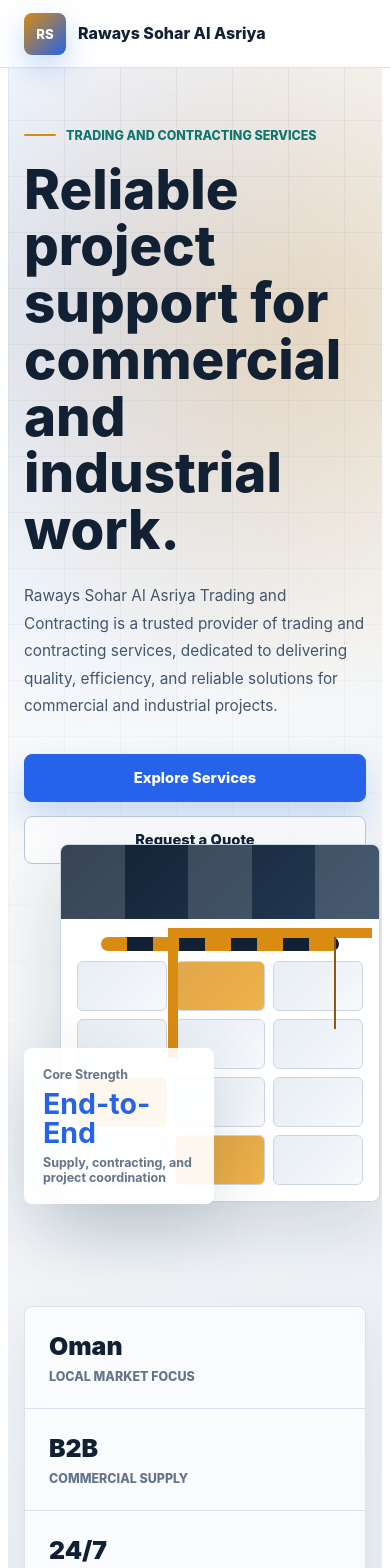
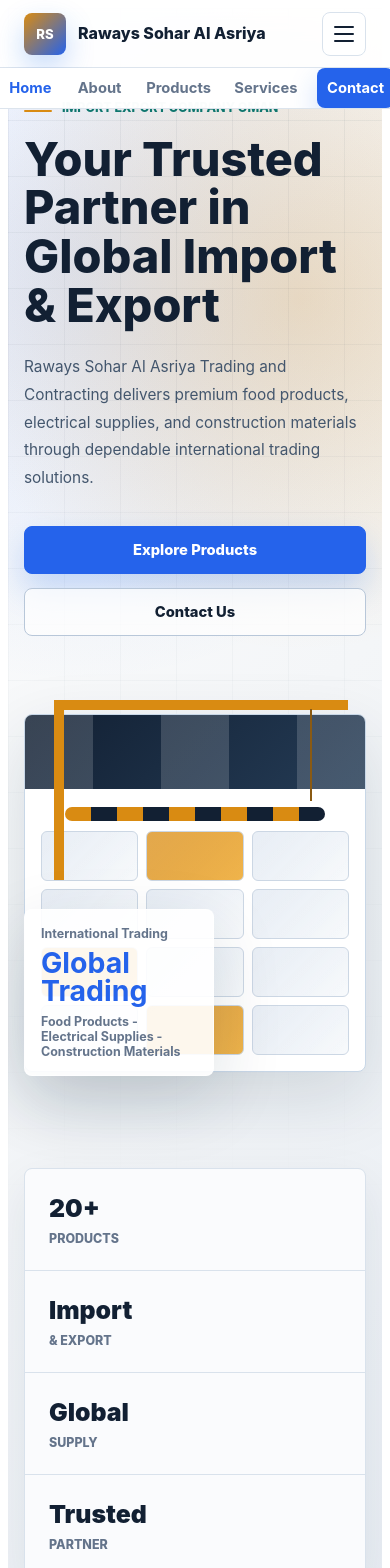
Before and after one commit to Litty2001/raways_solar, an Angular app: page /home in a window 390 px wide. Shown: the top 1568 px of the page. Built offline with nearby package versions, Linux system fonts and the light colour scheme.

Commit message:
Update website content and improve responsiveness

```diff
--- a/src/app/home/home.html
+++ b/src/app/home/home.html
@@ -3,10 +3,16 @@
     <span class="logo-mark">RS</span>
     <span>Raways Sohar Al Asriya</span>
   </a>
+  <input id="navToggle" class="nav-toggle" type="checkbox" aria-label="Toggle navigation" />
+  <label class="nav-menu-button" for="navToggle" aria-label="Open navigation menu">
+    <span></span>
+    <span></span>
+    <span></span>
+  </label>
   <ul class="nav-links">
     <li><a href="#home">Home</a></li>
     <li><a href="#about">About</a></li>
-    <li><a href="#products">Expertise</a></li>
+    <li><a href="#products">Products</a></li>
     <li><a href="#services">Services</a></li>
     <li><a href="#contact" class="nav-cta">Contact</a></li>
   </ul>
@@ -18,16 +24,16 @@
 
   <div class="container hero-layout">
     <div class="hero-content">
-      <span class="eyebrow">Trading and contracting services</span>
-      <h1 class="hero-title">Reliable project support for commercial and industrial work.</h1>
+      <span class="eyebrow">Import Export Company Oman</span>
+      <h1 class="hero-title">Your Trusted Partner in Global Import & Export</h1>
       <p class="hero-subtitle">
-        Raways Sohar Al Asriya Trading and Contracting is a trusted provider of
-        trading and contracting services, dedicated to delivering quality, efficiency,
-        and reliable solutions for commercial and industrial projects.
+        Raways Sohar Al Asriya Trading and Contracting delivers premium food products,
+        electrical supplies, and construction materials through dependable international
+        trading solutions.
       </p>
       <div class="hero-actions">
-        <a href="#services" class="btn-primary">Explore Services</a>
-        <a href="#contact" class="btn-outline">Request a Quote</a>
+        <a href="#products" class="btn-primary">Explore Products</a>
+        <a href="#contact" class="btn-outline">Contact Us</a>
       </div>
     </div>
 
@@ -42,29 +48,29 @@
       </div>
       <div class="crane-line"></div>
       <div class="hero-card">
-        <span class="hero-card-label">Core Strength</span>
-        <strong>End-to-End</strong>
-        <span>Supply, contracting, and project coordination</span>
+        <span class="hero-card-label">International Trading</span>
+        <strong>Global Trading</strong>
+        <span>Food Products - Electrical Supplies - Construction Materials</span>
       </div>
     </div>
   </div>
 
   <div class="container hero-stats">
     <div class="stat-item">
-      <span class="stat-num">Oman</span>
-      <span class="stat-label">Local Market Focus</span>
+      <span class="stat-num">20+</span>
+      <span class="stat-label">Products</span>
     </div>
     <div class="stat-item">
-      <span class="stat-num">B2B</span>
-      <span class="stat-label">Commercial Supply</span>
+      <span class="stat-num">Import</span>
+      <span class="stat-label">& Export</span>
     </div>
     <div class="stat-item">
-      <span class="stat-num">24/7</span>
-      <span class="stat-label">Project Responsiveness</span>
+      <span class="stat-num">Global</span>
+      <span class="stat-label">Supply</span>
     </div>
     <div class="stat-item">
-      <span class="stat-num">Turnkey</span>
-      <span class="stat-label">Contracting Support</span>
+      <span class="stat-num">Trusted</span>
+      <span class="stat-label">Partner</span>
     </div>
   </div>
 </section>
@@ -81,45 +87,47 @@
         </div>
       </div>
       <div class="about-badge-float">
-        <span class="big">QHSE</span>
-        <span class="small">Quality, safety, and reliable delivery</span>
+        <span class="big">GCC</span>
+        <span class="small">Quality sourcing and dependable delivery</span>
       </div>
     </div>
 
     <div class="about-text">
       <span class="section-tag">About Company</span>
-      <h2 class="section-title">Built to support demanding business operations.</h2>
+      <h2 class="section-title">A trusted international trading company based in Sohar, Oman.</h2>
       <div class="gold-divider"></div>
       <p>
-        We work with businesses, contractors, facilities, and industrial clients that
-        need dependable procurement, supply, coordination, and execution support.
+        Raways Sohar Al Asriya Trading and Contracting is an Import Export Company Oman
+        businesses rely on for professional international trading, global procurement,
+        and supply chain solutions.
       </p>
       <p>
-        Our approach is practical and service-focused: understand the requirement,
-        source the right materials or manpower, coordinate the work, and deliver with
-        clear communication from start to finish.
+        We source premium food products, electrical products, Solar Panels, and
+        construction materials from trusted suppliers, then coordinate reliable logistics
+        with a clear focus on quality, timely delivery, customer satisfaction, and
+        sustainable growth.
       </p>
 
       <div class="about-pillars">
         <div class="pillar">
           <span class="pillar-icon">01</span>
-          <div class="pillar-title">Quality Materials</div>
-          <div class="pillar-desc">Sourcing and supply support for project, facility, and industrial needs.</div>
+          <div class="pillar-title">Global Trading</div>
+          <div class="pillar-desc">International sourcing and import/export solutions.</div>
         </div>
         <div class="pillar">
           <span class="pillar-icon">02</span>
-          <div class="pillar-title">Efficient Execution</div>
-          <div class="pillar-desc">Coordinated work planning to reduce delays and keep projects moving.</div>
+          <div class="pillar-title">Premium Products</div>
+          <div class="pillar-desc">High-quality food, electrical, and construction materials.</div>
         </div>
         <div class="pillar">
           <span class="pillar-icon">03</span>
-          <div class="pillar-title">Reliable Support</div>
-          <div class="pillar-desc">Responsive communication and practical problem solving on active jobs.</div>
+          <div class="pillar-title">Reliable Supply</div>
+          <div class="pillar-desc">Efficient logistics and timely deliveries.</div>
         </div>
         <div class="pillar">
           <span class="pillar-icon">04</span>
-          <div class="pillar-title">Industrial Readiness</div>
-          <div class="pillar-desc">Services shaped for warehouses, plants, commercial sites, and facilities.</div>
+          <div class="pillar-title">Customer Commitment</div>
+          <div class="pillar-desc">Professional service with long-term partnerships.</div>
         </div>
       </div>
     </div>
@@ -130,8 +138,8 @@
   <div class="container">
     <div class="section-header split-header">
       <div>
-        <span class="section-tag">Expertise</span>
-        <h2 class="section-title">Trading and contracting capabilities for serious project requirements.</h2>
+        <span class="section-tag">Products</span>
+        <h2 class="section-title">Our Products</h2>
       </div>
       <a href="#contact" class="btn-primary">Discuss a Requirement</a>
     </div>
@@ -140,44 +148,44 @@
       <article class="product-card">
         <span class="product-index">01</span>
         <div class="product-icon supply-icon"></div>
-        <div class="product-cat">Trading</div>
-        <h3 class="product-name">Material Supply</h3>
-        <p class="product-desc">Procurement and delivery of project materials, consumables, tools, and site essentials.</p>
+        <div class="product-cat">International Trading</div>
+        <h3 class="product-name">Import & Export</h3>
+        <p class="product-desc">Professional global trading and procurement solutions for local and international markets.</p>
       </article>
       <article class="product-card">
         <span class="product-index">02</span>
         <div class="product-icon contract-icon"></div>
-        <div class="product-cat">Contracting</div>
-        <h3 class="product-name">Civil & Site Works</h3>
-        <p class="product-desc">Support for commercial and industrial site works, repairs, upgrades, and fit-out needs.</p>
+        <div class="product-cat">Food Products Supplier</div>
+        <h3 class="product-name">Food Products</h3>
+        <p class="product-desc">Rice Supplier and Sugar Supplier support with French Fries, Cardamom, Cumin, and premium spices.</p>
       </article>
       <article class="product-card">
         <span class="product-index">03</span>
         <div class="product-icon electrical-icon"></div>
-        <div class="product-cat">Technical</div>
-        <h3 class="product-name">Electrical Support</h3>
-        <p class="product-desc">Electrical materials, installation coordination, maintenance, and project support services.</p>
+        <div class="product-cat">Electrical Products</div>
+        <h3 class="product-name">Electrical Products</h3>
+        <p class="product-desc">Solar Panels, electrical accessories, and equipment selected for quality and reliability.</p>
       </article>
       <article class="product-card">
         <span class="product-index">04</span>
         <div class="product-icon logistics-icon"></div>
-        <div class="product-cat">Operations</div>
-        <h3 class="product-name">Logistics Coordination</h3>
-        <p class="product-desc">Vendor coordination, delivery planning, and site movement support for critical supplies.</p>
+        <div class="product-cat">Construction Materials</div>
+        <h3 class="product-name">Construction Materials</h3>
+        <p class="product-desc">Scaffolding, Steel Bars, Plywood, and building materials supplied for durability and strength.</p>
       </article>
       <article class="product-card">
         <span class="product-index">05</span>
         <div class="product-icon maintenance-icon"></div>
-        <div class="product-cat">Facilities</div>
-        <h3 class="product-name">Maintenance Services</h3>
-        <p class="product-desc">Routine maintenance and responsive support for commercial and industrial facilities.</p>
+        <div class="product-cat">Global Procurement</div>
+        <h3 class="product-name">Global Procurement</h3>
+        <p class="product-desc">Reliable sourcing from trusted manufacturers worldwide with competitive pricing.</p>
       </article>
       <article class="product-card">
         <span class="product-index">06</span>
         <div class="product-icon manpower-icon"></div>
-        <div class="product-cat">Resources</div>
-        <h3 class="product-name">Manpower Support</h3>
-        <p class="product-desc">Skilled and general manpower coordination for projects, maintenance, and site operations.</p>
+        <div class="product-cat">Supply Chain</div>
+        <h3 class="product-name">Supply Chain Solutions</h3>
+        <p class="product-desc">Efficient logistics and international distribution for dependable product movement.</p>
       </article>
     </div>
   </div>
@@ -188,34 +196,34 @@
     <div class="services-intro">
       <div>
         <span class="section-tag">Services</span>
-        <h2 class="section-title">A straightforward process from request to delivery.</h2>
+        <h2 class="section-title">International trading services for dependable supply.</h2>
       </div>
       <p>
-        We help clients move from requirement to execution with clear scoping,
-        practical sourcing, controlled coordination, and dependable follow-through.
+        We support customers with import and export services, premium product sourcing,
+        reliable logistics, and professional supply for food, electrical, and construction needs.
       </p>
     </div>
 
     <div class="services-list">
       <article class="service-item">
         <span class="service-num">01</span>
-        <h3 class="service-title">Requirement Review</h3>
-        <p class="service-desc">We clarify project scope, site needs, material specifications, timelines, and budget expectations.</p>
+        <h3 class="service-title">Import & Export</h3>
+        <p class="service-desc">Professional international trading services, product procurement, and import/export logistics.</p>
       </article>
       <article class="service-item">
         <span class="service-num">02</span>
-        <h3 class="service-title">Sourcing & Quotation</h3>
-        <p class="service-desc">We source suitable products, vendors, and resources, then provide clear pricing and delivery details.</p>
+        <h3 class="service-title">Food Product Supply</h3>
+        <p class="service-desc">Premium food products including Rice, Sugar, French Fries, Cardamom, Cumin, and mixed spices.</p>
       </article>
       <article class="service-item">
         <span class="service-num">03</span>
-        <h3 class="service-title">Execution Support</h3>
-        <p class="service-desc">We coordinate supply, manpower, site activities, and contracting tasks with practical supervision.</p>
+        <h3 class="service-title">Electrical Product Supply</h3>
+        <p class="service-desc">Quality Solar Panels, electrical equipment, and electrical accessories from reliable suppliers.</p>
       </article>
       <article class="service-item">
         <span class="service-num">04</span>
-        <h3 class="service-title">Handover & Follow-Up</h3>
-        <p class="service-desc">We close work with documentation, feedback, and continued support where the project needs it.</p>
+        <h3 class="service-title">Construction Material Supply</h3>
+        <p class="service-desc">Durable Scaffolding, Steel Bars, Plywood, and other construction materials with dependable supply.</p>
       </article>
     </div>
   </div>
@@ -225,11 +233,11 @@
   <div class="container why-grid">
     <div>
       <span class="section-tag">Why Choose Us</span>
-      <h2 class="why-title">Reliable coordination for work that cannot afford confusion.</h2>
+      <h2 class="why-title">Trusted International Trading Partner</h2>
       <p class="why-desc">
-        Commercial and industrial projects need vendors who understand timing,
-        quality, safety, and cost control. We keep the work practical, organized,
-        and accountable.
+        We are committed to delivering premium-quality products through reliable import
+        and export services while building long-term relationships through trust,
+        professionalism, customer satisfaction, and a vision for sustainable growth.
       </p>
     </div>
 
@@ -237,29 +245,29 @@
       <article class="why-item">
         <span class="why-item-num">01</span>
         <div>
-          <h3 class="why-item-title">Clear communication</h3>
-          <p class="why-item-desc">You get direct updates on sourcing, delivery, site work, and pending decisions.</p>
+          <h3 class="why-item-title">Premium Quality Products</h3>
+          <p class="why-item-desc">We source food products, electrical products, and construction materials that meet high standards.</p>
         </div>
       </article>
       <article class="why-item">
         <span class="why-item-num">02</span>
         <div>
-          <h3 class="why-item-title">Quality-focused supply</h3>
-          <p class="why-item-desc">Materials and services are selected to suit project requirements and site conditions.</p>
+          <h3 class="why-item-title">Competitive Pricing</h3>
+          <p class="why-item-desc">Our strong supplier network helps customers secure dependable products at practical prices.</p>
         </div>
       </article>
       <article class="why-item">
         <span class="why-item-num">03</span>
         <div>
-          <h3 class="why-item-title">Efficient coordination</h3>
-          <p class="why-item-desc">We align vendors, resources, delivery schedules, and work teams to reduce friction.</p>
+          <h3 class="why-item-title">Reliable Delivery</h3>
+          <p class="why-item-desc">Efficient logistics and international supply chain management support timely deliveries.</p>
         </div>
       </article>
       <article class="why-item">
         <span class="why-item-num">04</span>
         <div>
-          <h3 class="why-item-title">Responsive service</h3>
-          <p class="why-item-desc">Our team supports urgent requirements, active sites, and ongoing maintenance needs.</p>
+          <h3 class="why-item-title">Professional Customer Support</h3>
+          <p class="why-item-desc">Our team provides responsive service, integrity, innovation, and long-term partnership support.</p>
         </div>
       </article>
     </div>
@@ -270,10 +278,10 @@
   <div class="container contact-grid">
     <div>
       <span class="section-tag">Contact</span>
-      <h2 class="contact-info-title">Send your trading or contracting requirement.</h2>
+      <h2 class="contact-info-title">Let's Grow Together</h2>
       <p class="contact-info-desc">
-        Share the material, service, location, timeline, and project type. We will
-        review the details and respond with the most practical next step.
+        Contact Raways Sohar Al Asriya Trading and Contracting for premium food products,
+        electrical supplies, construction materials, and international trading services.
       </p>
       <div class="contact-details">
         <div class="contact-detail">
@@ -331,12 +339,10 @@
         <label for="interest">Service Interest</label>
         <select id="interest">
           <option>Select a service...</option>
-          <option>Material Supply</option>
-          <option>Civil & Site Works</option>
-          <option>Electrical Support</option>
-          <option>Logistics Coordination</option>
-          <option>Maintenance Services</option>
-          <option>Manpower Support</option>
+          <option>Import & Export</option>
+          <option>Food Products</option>
+          <option>Electrical Products</option>
+          <option>Construction Materials</option>
           <option>General Inquiry</option>
         </select>
       </div>
@@ -355,8 +361,9 @@
       <div class="footer-brand">
         <span class="footer-logo">Raways Sohar Al Asriya</span>
         <p class="footer-tagline">
-          Trading and contracting services for commercial and industrial projects in
-          Oman, focused on quality, efficiency, and reliable delivery.
+          Raways Sohar Al Asriya Trading and Contracting is committed to delivering
+          premium-quality food products, electrical products, and construction materials
+          through trusted international import and export solutions.
         </p>
       </div>
       <div>
@@ -364,28 +371,28 @@
         <ul class="footer-links">
           <li><a href="#home">Home</a></li>
           <li><a href="#about">About</a></li>
-          <li><a href="#products">Expertise</a></li>
+          <li><a href="#products">Products</a></li>
           <li><a href="#services">Services</a></li>
           <li><a href="#contact">Contact</a></li>
         </ul>
       </div>
       <div>
-        <div class="footer-col-title">Expertise</div>
+        <div class="footer-col-title">Products</div>
         <ul class="footer-links">
-          <li><a href="#products">Material Supply</a></li>
-          <li><a href="#products">Civil Works</a></li>
-          <li><a href="#products">Electrical Support</a></li>
-          <li><a href="#products">Logistics</a></li>
-          <li><a href="#products">Maintenance</a></li>
+          <li><a href="#products">Food Products</a></li>
+          <li><a href="#products">Electrical Products</a></li>
+          <li><a href="#products">Solar Panels</a></li>
+          <li><a href="#products">Steel Bars</a></li>
+          <li><a href="#products">Plywood</a></li>
         </ul>
       </div>
       <div>
         <div class="footer-col-title">Services</div>
         <ul class="footer-links">
-          <li><a href="#services">Requirement Review</a></li>
-          <li><a href="#services">Sourcing</a></li>
-          <li><a href="#services">Execution Support</a></li>
-          <li><a href="#services">Follow-Up</a></li>
+          <li><a href="#services">Import & Export</a></li>
+          <li><a href="#services">Global Procurement</a></li>
+          <li><a href="#services">Food Product Supply</a></li>
+          <li><a href="#services">Construction Material Supply</a></li>
         </ul>
       </div>
     </div>
--- a/src/app/home/home.scss
+++ b/src/app/home/home.scss
@@ -124,7 +124,7 @@
 .hero-section {
   position: relative;
   min-height: 100vh;
-  padding: 140px 0 48px;
+  padding: 104px 0 44px;
   overflow: hidden;
   background: #f4f6f8;
 }
@@ -940,13 +940,9 @@
     min-height: 68px;
   }
 
-  .nav-links {
-    display: none;
-  }
-
   .hero-section {
     min-height: auto;
-    padding-top: 112px;
+    padding-top: 88px;
   }
 
   .hero-layout,
@@ -976,18 +972,22 @@
 }
 
 @media (max-width: 640px) {
+  :host {
+    --section-pad: 64px 0;
+  }
+
   .container {
     width: min(100% - 32px, 1160px);
   }
 
   .nav-logo span:last-child {
-    max-width: 190px;
+    max-width: min(190px, calc(100vw - 138px));
     white-space: normal;
     line-height: 1.15;
   }
 
   .hero-title {
-    font-size: clamp(2.45rem, 14vw, 3.6rem);
+    font-size: clamp(2.2rem, 12vw, 3.35rem);
   }
 
   .hero-subtitle,
@@ -1003,15 +1003,11 @@
     width: 100%;
   }
 
-  .hero-visual {
-    min-height: 330px;
-  }
-
   .project-frame {
-    width: 320px;
-    min-height: 275px;
-    right: -14px;
-    bottom: 36px;
+    width: 100%;
+    min-height: 260px;
+    right: 0;
+    bottom: 28px;
   }
 
   .project-grid {
@@ -1023,16 +1019,10 @@
     min-height: 50px;
   }
 
-  .crane-line {
-    right: 8px;
-    width: 190px;
-    height: 130px;
-  }
-
   .hero-card {
-    width: 190px;
-    bottom: 34px;
-    padding: 18px;
+    width: min(190px, 62%);
+    bottom: 24px;
+    padding: 16px;
   }
 
   .hero-stats,
--- a/src/styles.scss
+++ b/src/styles.scss
@@ -3,3 +3,157 @@
 html {
   scroll-behavior: smooth;
 }
+
+app-home * {
+  min-width: 0;
+}
+
+app-home .nav-toggle,
+app-home .nav-menu-button {
+  display: none;
+}
+
+app-home .nav-logo span:last-child,
+app-home .hero-title,
+app-home .section-title,
+app-home .why-title,
+app-home .contact-info-title,
+app-home .product-name,
+app-home .service-title,
+app-home .why-item-title,
+app-home .contact-detail-value,
+app-home .footer-logo {
+  overflow-wrap: anywhere;
+}
+
+@media (max-width: 980px) {
+  app-home .site-nav {
+    padding: 0 24px;
+  }
+
+  app-home .nav-menu-button {
+    z-index: 22;
+    display: inline-flex;
+    flex-direction: column;
+    align-items: center;
+    justify-content: center;
+    gap: 5px;
+    width: 44px;
+    height: 44px;
+    border: 1px solid var(--line);
+    border-radius: 8px;
+    background: var(--white);
+  }
+
+  app-home .nav-menu-button span {
+    width: 20px;
+    height: 2px;
+    border-radius: 999px;
+    background: var(--navy);
+  }
+
+  app-home .nav-links {
+    position: fixed;
+    top: 68px;
+    left: 0;
+    right: 0;
+    z-index: 21;
+    display: none;
+    gap: 6px;
+    max-height: calc(100vh - 68px);
+    padding: 16px 24px 22px;
+    overflow-y: auto;
+    border-bottom: 1px solid rgba(217, 226, 236, 0.9);
+    background: rgba(255, 255, 255, 0.98);
+  }
+
+  app-home .nav-toggle:checked ~ .nav-links {
+    display: grid;
+  }
+
+  app-home .nav-links a {
+    width: 100%;
+    min-height: 48px;
+    justify-content: center;
+  }
+
+  app-home .nav-links .nav-cta {
+    margin-left: 0;
+  }
+
+  app-home .project-frame {
+    right: 0;
+    width: min(100%, 430px);
+  }
+
+  app-home .hero-card {
+    left: 0;
+  }
+}
+
+@media (max-width: 640px) {
+  app-home .site-nav {
+    padding: 0 16px;
+  }
+
+  app-home .logo-mark {
+    width: 38px;
+    height: 38px;
+  }
+
+  app-home .nav-links {
+    padding-inline: 16px;
+  }
+
+  app-home .eyebrow,
+  app-home .section-tag {
+    align-items: flex-start;
+    font-size: 0.72rem;
+    line-height: 1.35;
+  }
+
+  app-home .eyebrow::before,
+  app-home .section-tag::before {
+    flex: 0 0 28px;
+    margin-top: 0.42em;
+  }
+
+  app-home .section-title,
+  app-home .contact-info-title {
+    font-size: clamp(1.9rem, 9vw, 2.6rem);
+  }
+
+  app-home .why-title {
+    font-size: clamp(2rem, 10vw, 3rem);
+  }
+
+  app-home .hero-visual {
+    min-height: 310px;
+  }
+
+  app-home .crane-line {
+    right: 8px;
+    width: min(190px, calc(100% - 42px));
+    height: 130px;
+  }
+
+  app-home .hero-card strong {
+    font-size: 1.42rem;
+  }
+
+  app-home .stat-item {
+    padding: 20px;
+  }
+
+  app-home .product-card,
+  app-home .service-item,
+  app-home .pillar,
+  app-home .why-item {
+    padding: 22px;
+  }
+
+  app-home .why-item {
+    grid-template-columns: 1fr;
+    gap: 14px;
+  }
+}
```
